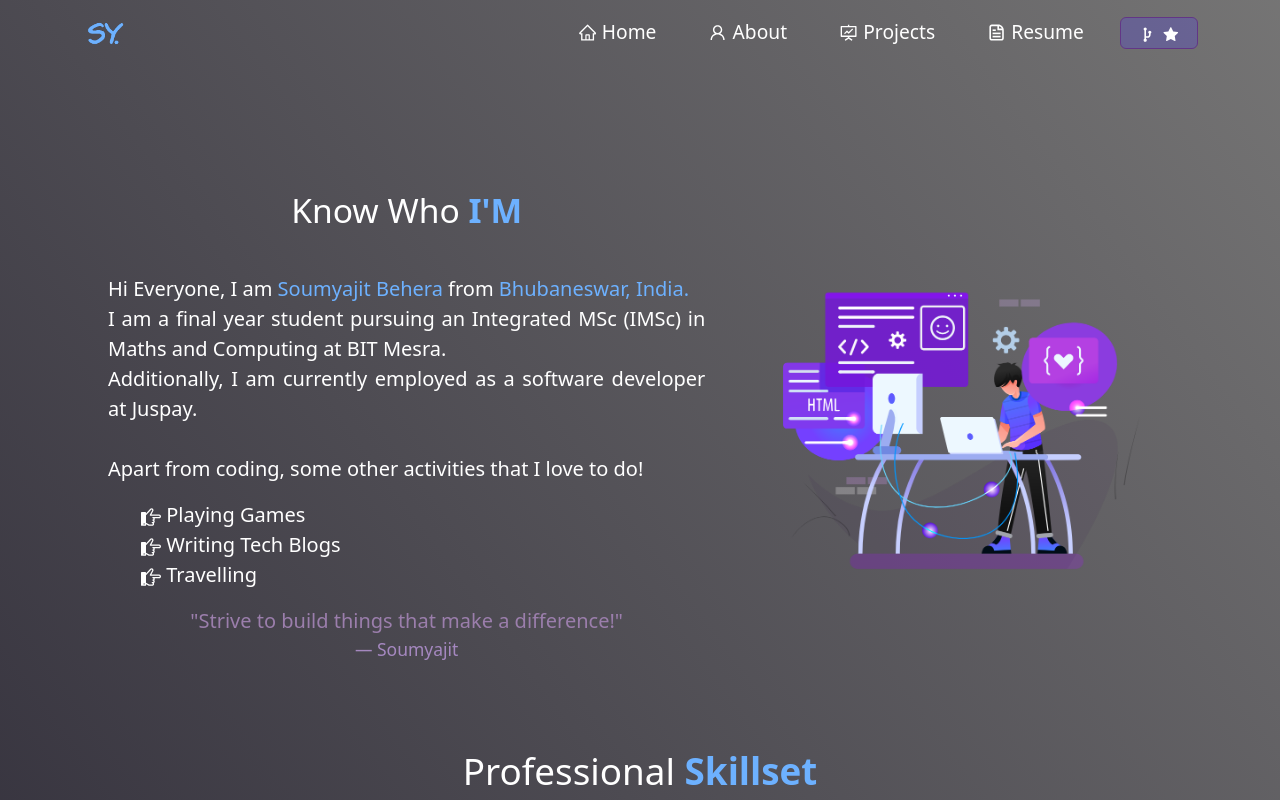
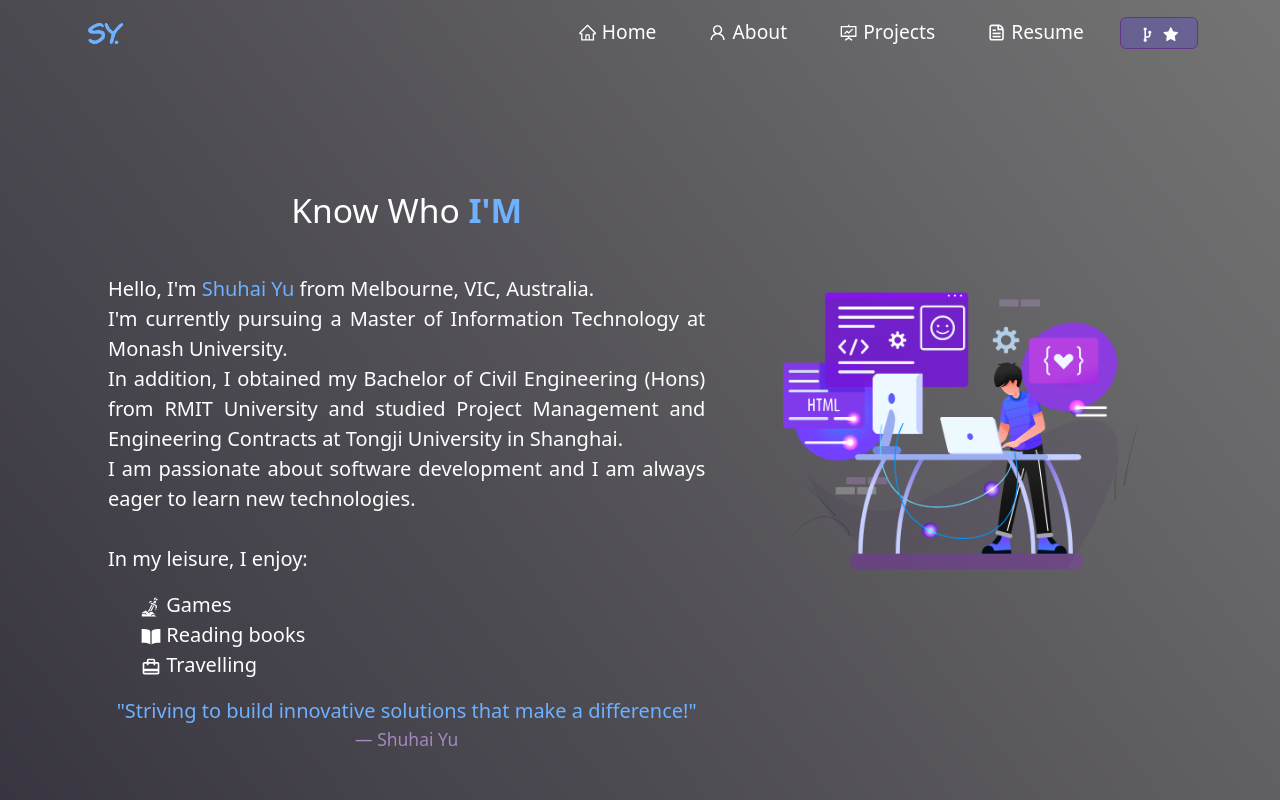
Before and after one commit to ShuhaiYu/Portfolio, a React (Create React App) app: page /about in a window 1280 px wide. Shown: the top 800 px of the page. Built offline with nearby package versions, Linux system fonts and the light colour scheme.

Commit message:
about done

```diff
--- a/src/components/About/AboutCard.js
+++ b/src/components/About/AboutCard.js
@@ -1,6 +1,8 @@
 import React from "react";
 import Card from "react-bootstrap/Card";
-import { ImPointRight } from "react-icons/im";
+import { GiAncientSword } from "react-icons/gi";
+import { IoBookSharp } from "react-icons/io5";
+import { MdOutlineCardTravel } from "react-icons/md";
 
 function AboutCard() {
   return (
@@ -8,33 +10,32 @@ function AboutCard() {
       <Card.Body>
         <blockquote className="blockquote mb-0">
           <p style={{ textAlign: "justify" }}>
-            Hi Everyone, I am <span className="purple">Soumyajit Behera </span>
-            from <span className="purple"> Bhubaneswar, India.</span>
-            <br /> I am a final year student pursuing an Integrated MSc (IMSc)
-            in Maths and Computing at BIT Mesra.
+            Hello, I'm <span className="purple">Shuhai Yu</span> from Melbourne, VIC, Australia.
+            <br /> I'm currently pursuing a Master of Information Technology at Monash University.
             <br />
-            Additionally, I am currently employed as a software developer at
-            Juspay.
+            In addition, I obtained my Bachelor of Civil Engineering (Hons) from RMIT University and studied Project Management and Engineering Contracts at Tongji University in Shanghai.
+            <br />
+            I am passionate about software development and I am always eager to learn new technologies.
             <br />
             <br />
-            Apart from coding, some other activities that I love to do!
+            In my leisure, I enjoy:
           </p>
           <ul>
             <li className="about-activity">
-              <ImPointRight /> Playing Games
+              <GiAncientSword /> Games
             </li>
             <li className="about-activity">
-              <ImPointRight /> Writing Tech Blogs
+              <IoBookSharp /> Reading books
             </li>
             <li className="about-activity">
-              <ImPointRight /> Travelling
+              <MdOutlineCardTravel /> Travelling
             </li>
           </ul>
 
-          <p style={{ color: "rgb(155 126 172)" }}>
-            "Strive to build things that make a difference!"{" "}
+          <p style={{ color: "#6db1ff" }}>
+            "Striving to build innovative solutions that make a difference!"{" "}
           </p>
-          <footer className="blockquote-footer">Soumyajit</footer>
+          <footer className="blockquote-footer">Shuhai Yu</footer>
         </blockquote>
       </Card.Body>
     </Card>
--- a/src/components/About/Github.js
+++ b/src/components/About/Github.js
@@ -9,7 +9,7 @@ function Github() {
         Days I <strong className="purple">Code</strong>
       </h1>
       <GitHubCalendar
-        username="soumyajit4419"
+        username="ShuhaiYu"
         blockSize={15}
         blockMargin={5}
         color="#c084f5"
--- a/src/components/About/Techstack.js
+++ b/src/components/About/Techstack.js
@@ -1,6 +1,5 @@
 import React from "react";
 import { Col, Row } from "react-bootstrap";
-import { CgCPlusPlus } from "react-icons/cg";
 import {
   DiJavascript1,
   DiReact,
@@ -11,34 +10,28 @@ import {
   DiJava,
 } from "react-icons/di";
 import {
-  SiRedis,
   SiFirebase,
   SiNextdotjs,
-  SiSolidity,
   SiPostgresql,
 } from "react-icons/si";
-import { TbBrandGolang } from "react-icons/tb";
 
 function Techstack() {
   return (
     <Row style={{ justifyContent: "center", paddingBottom: "50px" }}>
       <Col xs={4} md={2} className="tech-icons">
-        <CgCPlusPlus />
+        <DiPython />
+      </Col>
+      <Col xs={4} md={2} className="tech-icons">
+        <DiJava />
       </Col>
       <Col xs={4} md={2} className="tech-icons">
         <DiJavascript1 />
-      </Col>
-      <Col xs={4} md={2} className="tech-icons">
-        <TbBrandGolang />
       </Col>
       <Col xs={4} md={2} className="tech-icons">
         <DiNodejs />
       </Col>
       <Col xs={4} md={2} className="tech-icons">
         <DiReact />
-      </Col>
-      <Col xs={4} md={2} className="tech-icons">
-        <SiSolidity />
       </Col>
       <Col xs={4} md={2} className="tech-icons">
         <DiMongodb />
@@ -53,16 +46,7 @@ function Techstack() {
         <SiFirebase />
       </Col>
       <Col xs={4} md={2} className="tech-icons">
-        <SiRedis />
-      </Col>
-      <Col xs={4} md={2} className="tech-icons">
         <SiPostgresql />
-      </Col>
-      <Col xs={4} md={2} className="tech-icons">
-        <DiPython />
-      </Col>
-      <Col xs={4} md={2} className="tech-icons">
-        <DiJava />
       </Col>
     </Row>
   );
--- a/src/components/About/Toolstack.js
+++ b/src/components/About/Toolstack.js
@@ -3,16 +3,14 @@ import { Col, Row } from "react-bootstrap";
 import {
   SiVisualstudiocode,
   SiPostman,
-  SiSlack,
-  SiVercel,
-  SiMacos,
+  SiWindows11,
 } from "react-icons/si";
 
 function Toolstack() {
   return (
     <Row style={{ justifyContent: "center", paddingBottom: "50px" }}>
       <Col xs={4} md={2} className="tech-icons">
-        <SiMacos />
+        <SiWindows11 />
       </Col>
       <Col xs={4} md={2} className="tech-icons">
         <SiVisualstudiocode />
@@ -20,12 +18,6 @@ function Toolstack() {
       <Col xs={4} md={2} className="tech-icons">
         <SiPostman />
       </Col>
-      <Col xs={4} md={2} className="tech-icons">
-        <SiSlack />
-      </Col>
-      <Col xs={4} md={2} className="tech-icons">
-        <SiVercel />
-      </Col>
     </Row>
   );
 }
```
